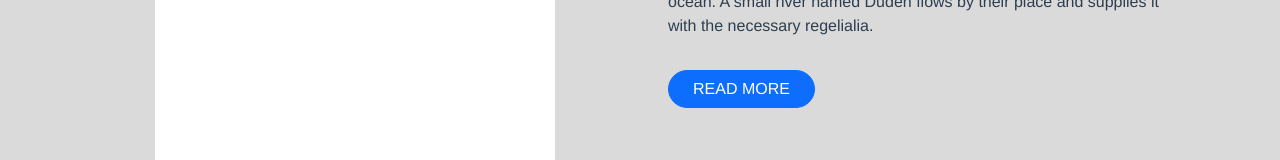
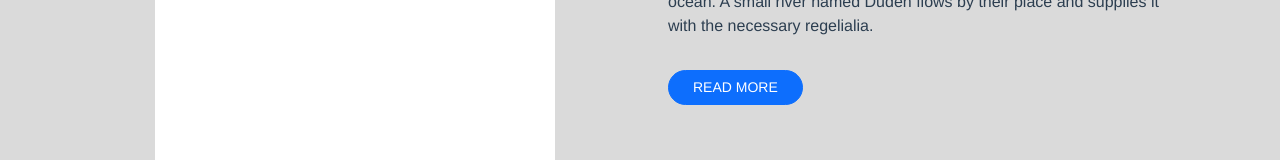
Before and after one commit to Jon-Mykal/personal-website, a Vue app: page / in a window 1280 px wide. Shown: the part 518-678 px from the top of the page. Built offline with nearby package versions, Linux system fonts and the light colour scheme.

Commit message:
Create global CSS

```diff
--- a/src/App.vue
+++ b/src/App.vue
@@ -37,4 +37,8 @@ nav a {
 nav a.router-link-exact-active {
   color: #42b983;
 }
+
+.gw--fs-7 {
+  font-size: .875rem!important;
+}
 </style>
```
